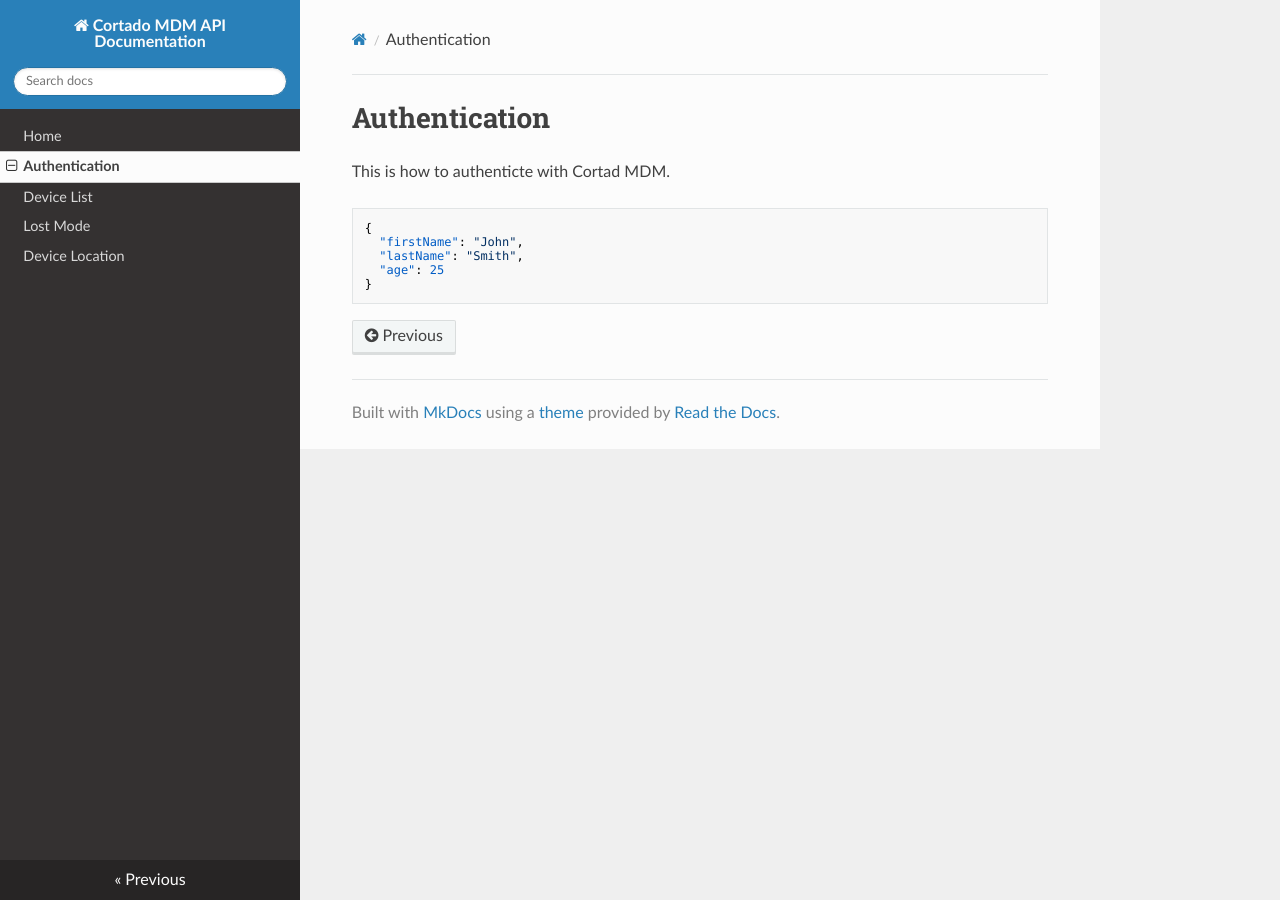
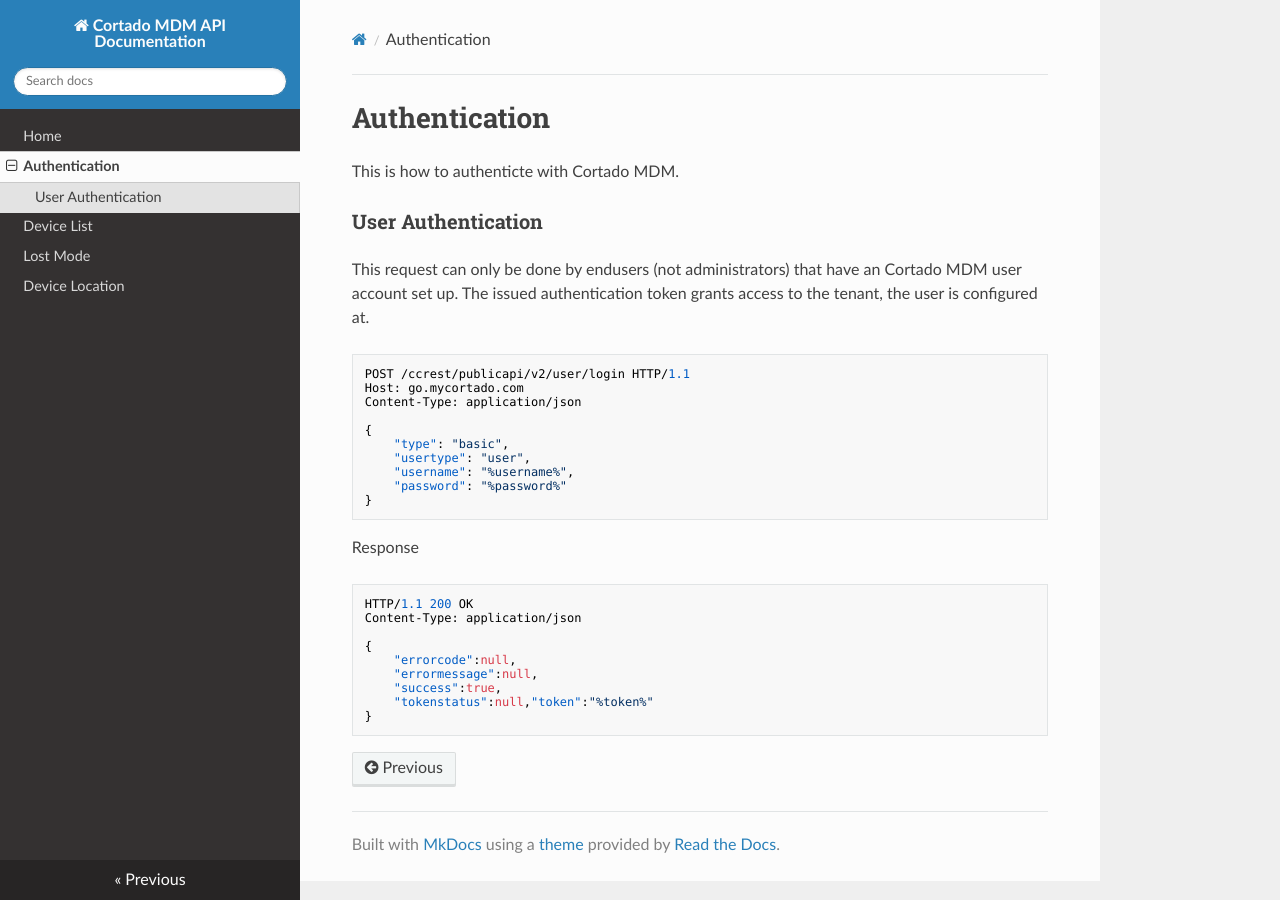
Before and after one commit to cortado-mobile-solutions/apidoc-mdm, an MkDocs documentation site: the page built from docs/auth.md, in a window 1280 px wide. Built offline with MkDocs 1.6.1, drawn with Linux system fonts in a browser that asks for light colours; nearby versions of some CDN libraries.

Commit message:
updated user auth

````diff
--- a/docs/auth.md
+++ b/docs/auth.md
@@ -1,11 +1,35 @@
 # Authentication
 
-This is how to authenticte with Cortad MDM.
+This is how to authenticte with Cortado MDM.
+
+
+### User Authentication
+This request can only be done by endusers (not administrators) that have an Cortado MDM user account set up.
+The issued authentication token grants access to the tenant, the user is configured at.
 
 ```json
+POST /ccrest/publicapi/v2/user/login HTTP/1.1
+Host: go.mycortado.com
+Content-Type: application/json
+
 {
-  "firstName": "John",
-  "lastName": "Smith",
-  "age": 25
+    "type": "basic",
+    "usertype": "user",
+    "username": "%username%",
+    "password": "%password%"
 }
 ```
+
+Response
+
+```json
+HTTP/1.1 200 OK
+Content-Type: application/json
+
+{
+    "errorcode":null,
+    "errormessage":null,
+    "success":true,
+    "tokenstatus":null,"token":"%token%"
+}
+```
````
Also changed, not shown: docs/index.md (+1 -3 lines).
